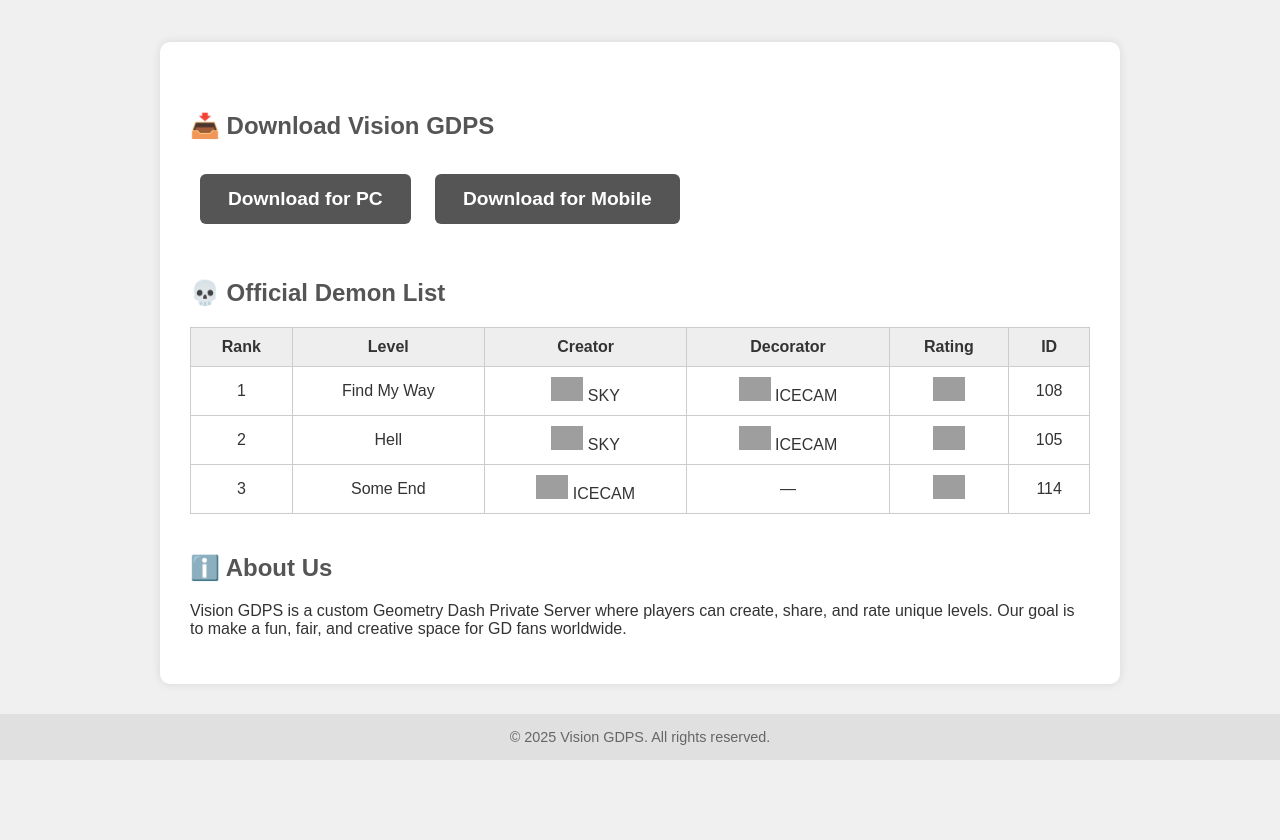
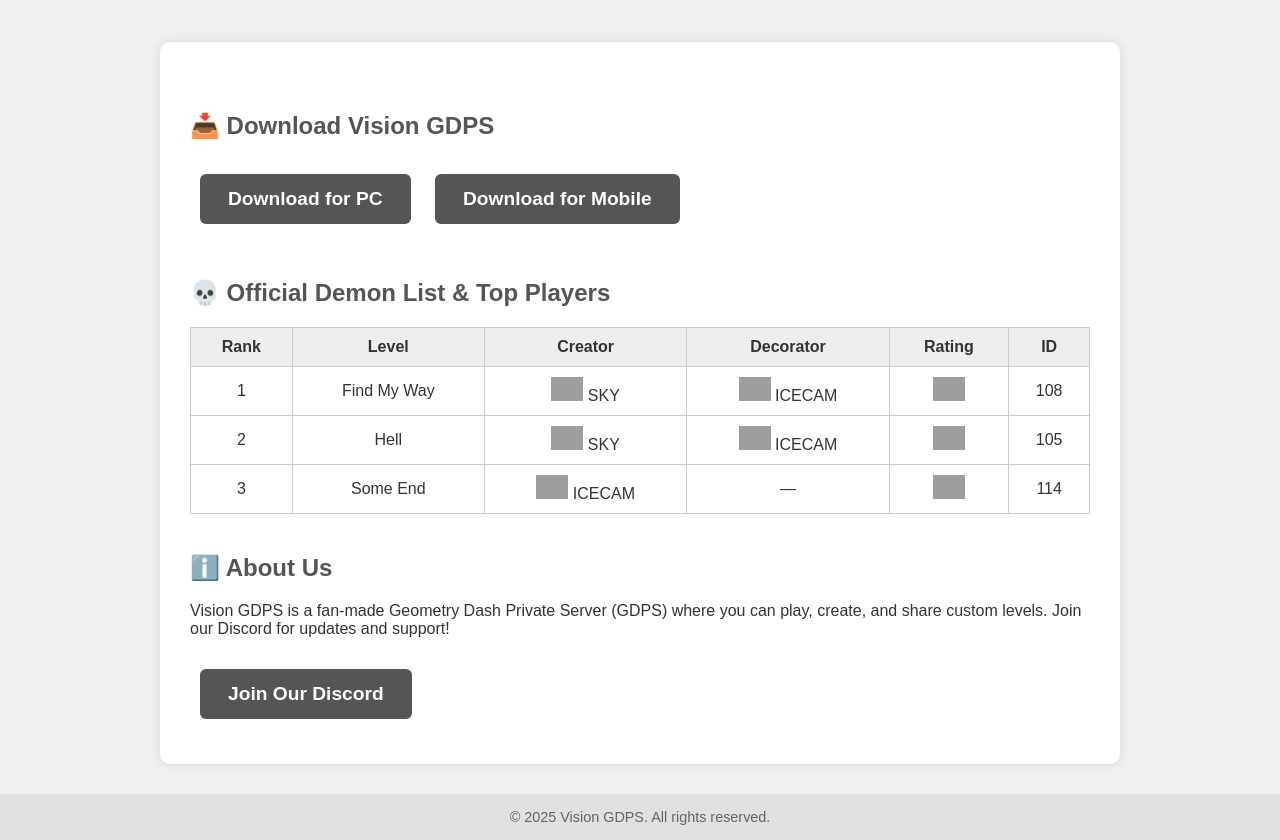
Before and after one commit to visionskyy/visiongdps, a plain HTML site: page index.html in a window 1280 px wide. Shown: the part 135-975 px from the top of the page. Before the commit the page ends 895 px from the top, so only its background shows below. Drawn offline with Linux system fonts and the light colour scheme; grey boxes are pictures that could not be loaded.

Commit message:
index.html

```diff
--- a/index.html
+++ b/index.html
@@ -10,6 +10,7 @@
     font-family: Arial, sans-serif;
     background-color: #f0f0f0;
     color: #333;
+    scroll-behavior: smooth;
   }
   /* Sidebar */
   .sidebar {
@@ -136,16 +137,16 @@
 </header>
 
 <main>
-  <!-- Download Section -->
+  <!-- Download Section (default main view) -->
   <section id="download">
     <h2>📥 Download Vision GDPS</h2>
-    <a href="https://www.mediafire.com/file/nxtieaf0n9johdz/Vision_GDPS.zip/file" class="btn">Download for PC</a>
-    <a href="https://www.mediafire.com/file/yngzec99mxhcks2/Vision_GDPS.apk/file" class="btn">Download for Mobile</a>
+    <a href="https://www.mediafire.com/file/nxtieaf0n9johdz/Vision_GDPS.zip/file" class="btn" target="_blank">Download for PC</a>
+    <a href="https://www.mediafire.com/file/yngzec99mxhcks2/Vision_GDPS.apk/file" class="btn" target="_blank">Download for Mobile</a>
   </section>
 
   <!-- Demon List Section -->
   <section id="demonlist">
-    <h2>💀 Official Demon List</h2>
+    <h2>💀 Official Demon List & Top Players</h2>
     <table class="demon-list">
       <tr>
         <th>Rank</th>
@@ -182,10 +183,11 @@
     </table>
   </section>
 
-  <!-- About Us Section -->
+  <!-- About Section -->
   <section id="about">
     <h2>ℹ️ About Us</h2>
-    <p>Vision GDPS is a custom Geometry Dash Private Server where players can create, share, and rate unique levels. Our goal is to make a fun, fair, and creative space for GD fans worldwide.</p>
+    <p>Vision GDPS is a fan-made Geometry Dash Private Server (GDPS) where you can play, create, and share custom levels. Join our Discord for updates and support!</p>
+    <a href="https://discord.gg/8FBhmRqYdN" target="_blank" class="btn">Join Our Discord</a>
   </section>
 </main>
 
```
